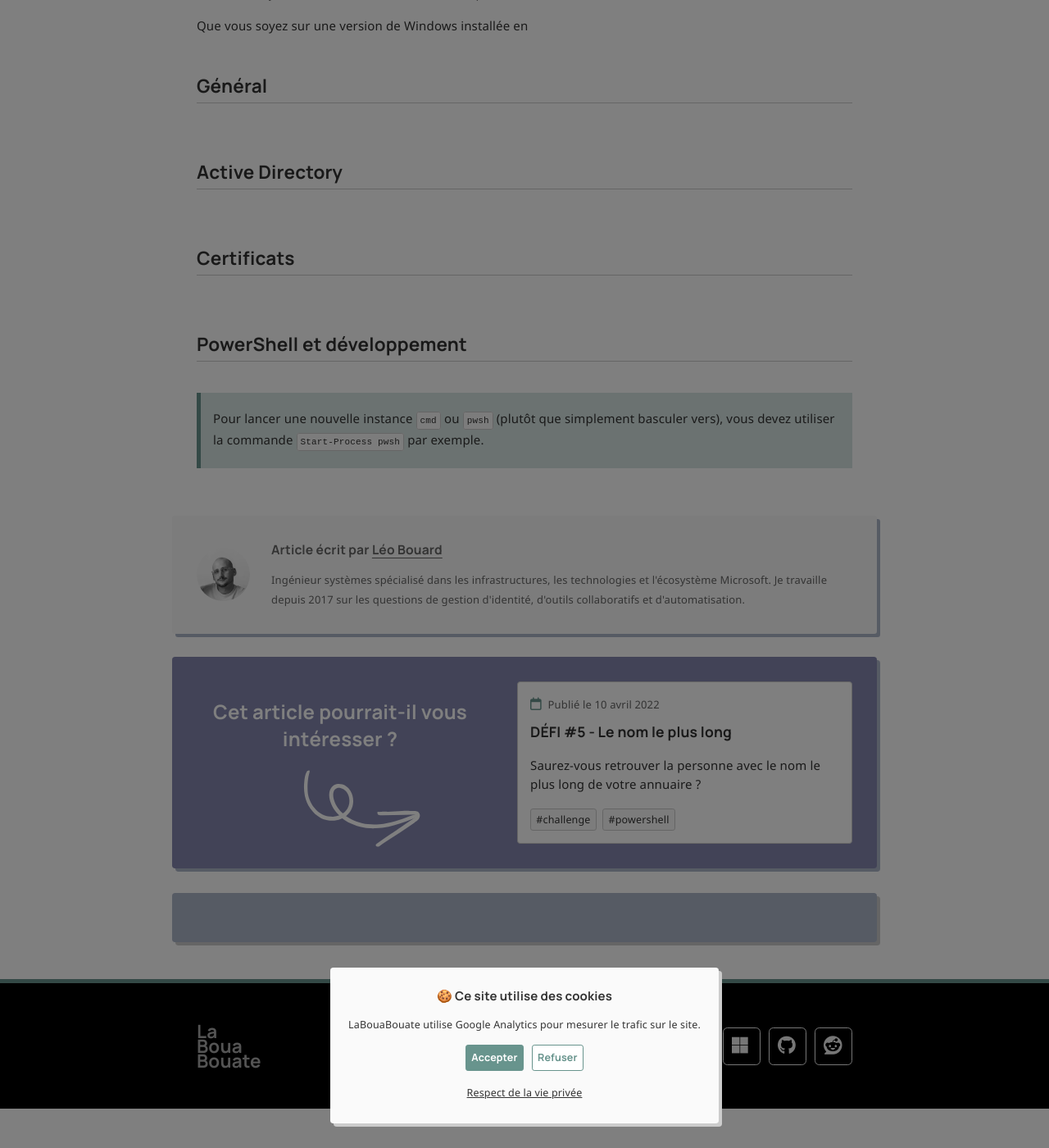
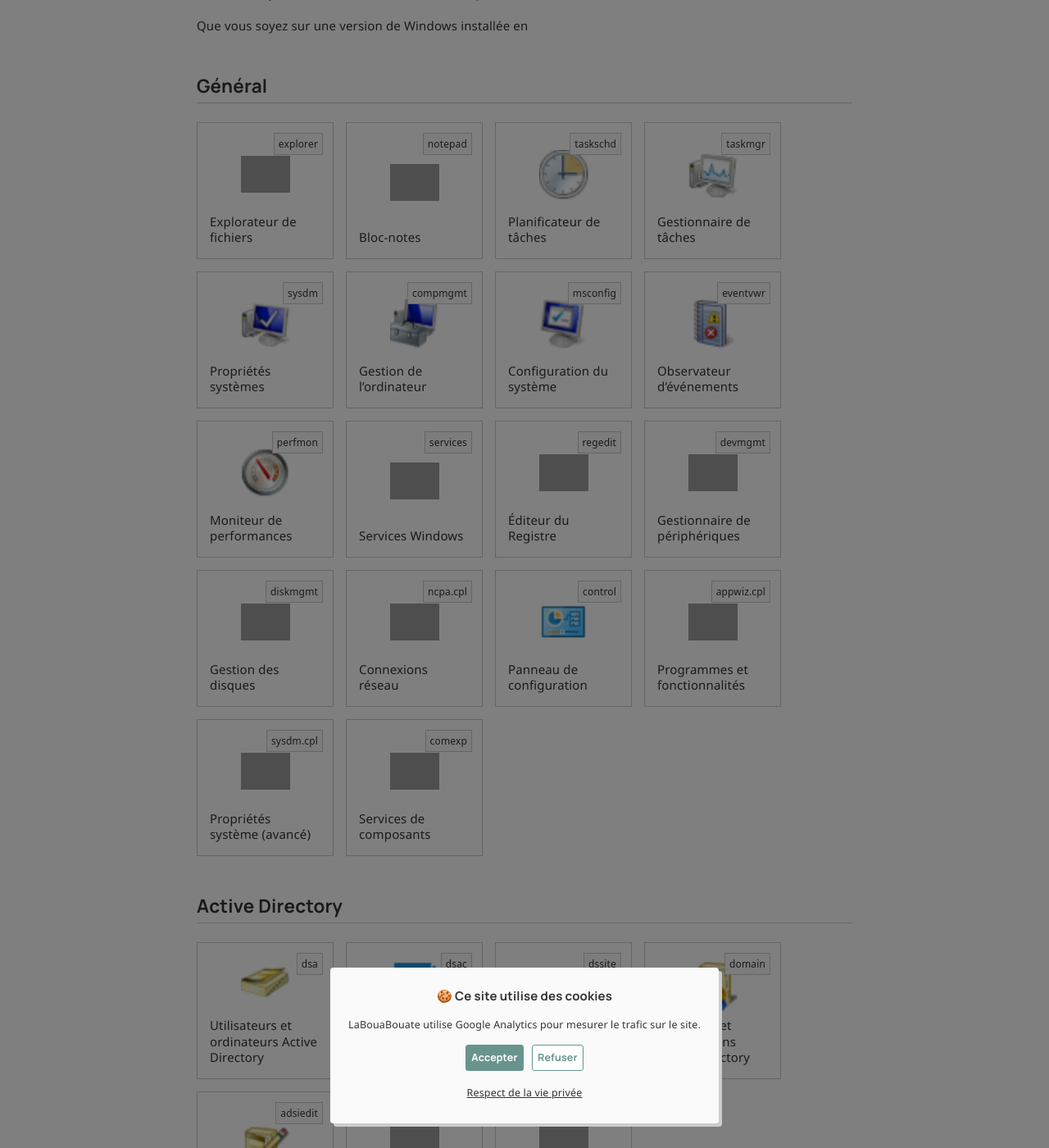
Before and after one commit to leobouard/leobouard.github.io, a Jekyll site: the page built from _posts/2026/2026-07-16-process-windows.md, in a window 1280 px wide and 1400 px high, scrolled down 255 px. Shown: the whole window at 82% size. Built offline with Jekyll 4.4.1, drawn with Linux system fonts in a browser that asks for light colours; nearby versions of some CDN libraries; some web fonts are replaced; comment, search, counter and statistics services are not loaded; some of the changed text lies outside the part shown; grey boxes are pictures that could not be loaded.

Commit message:
Simplification de mon JSON
Faut que j'arrête d'écouter Claude en version gratuite

```diff
--- a/_data/process-windows.json
+++ b/_data/process-windows.json
@@ -1,158 +1,172 @@
 [
     {
         "category": "Général",
-        "processes": [
-            {
         "name": "Explorateur de fichiers",
         "shortcut": "explorer"
     },
     {
+        "category": "Général",
         "name": "Bloc-notes",
         "shortcut": "notepad"
     },
     {
+        "category": "Général",
         "name": "Planificateur de tâches",
         "shortcut": "taskschd"
     },
     {
+        "category": "Général",
         "name": "Gestionnaire de tâches",
         "shortcut": "taskmgr"
     },
     {
+        "category": "Général",
         "name": "Propriétés systèmes",
         "shortcut": "sysdm"
     },
     {
+        "category": "Général",
         "name": "Gestion de l’ordinateur",
         "shortcut": "compmgmt"
     },
     {
+        "category": "Général",
         "name": "Configuration du système",
         "shortcut": "msconfig"
     },
     {
+        "category": "Général",
         "name": "Observateur d’événements",
         "shortcut": "eventvwr"
     },
     {
+        "category": "Général",
         "name": "Moniteur de performances",
         "shortcut": "perfmon"
     },
     {
+        "category": "Général",
         "name": "Services Windows",
         "shortcut": "services"
     },
     {
+        "category": "Général",
         "name": "Éditeur du Registre",
         "shortcut": "regedit"
     },
     {
+        "category": "Général",
         "name": "Gestionnaire de périphériques",
         "shortcut": "devmgmt"
     },
     {
+        "category": "Général",
         "name": "Gestion des disques",
         "shortcut": "diskmgmt"
     },
     {
+        "category": "Général",
         "name": "Connexions réseau",
         "shortcut": "ncpa.cpl"
     },
     {
+        "category": "Général",
         "name": "Panneau de configuration",
         "shortcut": "control"
     },
     {
+        "category": "Général",
         "name": "Programmes et fonctionnalités",
         "shortcut": "appwiz.cpl"
     },
     {
+        "category": "Général",
         "name": "Propriétés système (avancé)",
         "shortcut": "sysdm.cpl"
     },
     {
+        "category": "Général",
         "name": "Services de composants",
         "shortcut": "comexp"
-            }
-        ]
     },
     {
         "category": "Active Directory",
-        "processes": [
-            {
         "name": "Utilisateurs et ordinateurs Active Directory",
         "shortcut": "dsa"
     },
     {
+        "category": "Active Directory",
         "name": "Centre d’administration Active Directory",
         "shortcut": "dsac"
     },
     {
+        "category": "Active Directory",
         "name": "Sites et services Active Directory",
         "shortcut": "dssite"
     },
     {
+        "category": "Active Directory",
         "name": "Domaines et approbations Active Directory",
         "shortcut": "domain"
     },
     {
+        "category": "Active Directory",
         "name": "Modification ADSI",
         "shortcut": "adsiedit"
     },
     {
+        "category": "Active Directory",
         "name": "Gestion de stratégie de groupe",
         "shortcut": "gpmc"
     },
     {
+        "category": "Active Directory",
         "name": "Schéma Active Directory",
         "shortcut": "mmc schmmgmt"
-            }
-        ]
     },
     {
         "category": "Certificats",
-        "processes": [
-            {
         "name": "Certificats ordinateurs",
         "shortcut": "certlm"
     },
     {
+        "category": "Certificats",
         "name": "Certificats utilisateurs",
         "shortcut": "certmgr"
     },
     {
+        "category": "Certificats",
         "name": "Autorité de certification",
         "shortcut": "certsrv"
     },
     {
+        "category": "Certificats",
         "name": "Modèle de certificat",
         "shortcut": "certtmpl"
-            }
-        ]
     },
     {
         "category": "PowerShell et développement",
-        "processes": [
-            {
         "name": "Invité de commande",
         "shortcut": "cmd"
     },
     {
+        "category": "PowerShell et développement",
         "name": "Windows PowerShell",
         "shortcut": "powershell"
     },
     {
+        "category": "PowerShell et développement",
         "name": "Windows PowerShell ISE",
         "shortcut": "powershell_ise"
     },
     {
+        "category": "PowerShell et développement",
         "name": "PowerShell 7+",
         "shortcut": "pwsh"
     },
     {
+        "category": "PowerShell et développement",
         "name": "Visual Studio Code",
         "shortcut": "code"
     }
 ]
-    }
-]
--- a/_posts/2026/2026-07-16-process-windows.md
+++ b/_posts/2026/2026-07-16-process-windows.md
@@ -6,16 +6,15 @@ tags: ["windows", "powershell"]
 
 Que vous soyez sur une version de Windows installée en
 
-{% assign general = site.data.process-windows | where: "category", "Général" | first %}
+{% assign general = site.data.process-windows | where: "category", "Général" %}
 {% assign active-directory = site.data.process-windows | where: "category", "Active Directory" %}
 {% assign certificates = site.data.process-windows | where: "category", "Certificats" %}
 {% assign powershell = site.data.process-windows | where: "category", "PowerShell et développement" %}
 
 ## Général
 
-{% assign general = | where_exp: "item", "item.hidden != true" %}
 <div style="display: flex; grid-gap: 1em; flex-wrap: wrap; margin: auto; width: auto;">
-{% for process in general.processes %}
+{% for process in general %}
   {% include windows-shortcut.html name=process.name shortcut=process.shortcut %}
 {% endfor %}
 </div>
@@ -23,7 +22,7 @@ Que vous soyez sur une version de Windows installée en
 ## Active Directory
 
 <div style="display: flex; grid-gap: 1em; flex-wrap: wrap; margin: auto; width: auto;">
-{% for process in active-directory.processes %}
+{% for process in active-directory %}
   {% include windows-shortcut.html name=process.name shortcut=process.shortcut %}
 {% endfor %}
 </div>
@@ -31,7 +30,7 @@ Que vous soyez sur une version de Windows installée en
 ## Certificats
 
 <div style="display: flex; grid-gap: 1em; flex-wrap: wrap; margin: auto; width: auto;">
-{% for process in certificates.processes %}
+{% for process in certificates %}
   {% include windows-shortcut.html name=process.name shortcut=process.shortcut %}
 {% endfor %}
 </div>
@@ -39,7 +38,7 @@ Que vous soyez sur une version de Windows installée en
 ## PowerShell et développement
 
 <div style="display: flex; grid-gap: 1em; flex-wrap: wrap; margin: auto; width: auto;">
-{% for process in powershell.processes %}
+{% for process in powershell %}
   {% include windows-shortcut.html name=process.name shortcut=process.shortcut %}
 {% endfor %}
 </div>
```
Lines whose indentation alone changed are shown as unchanged.
